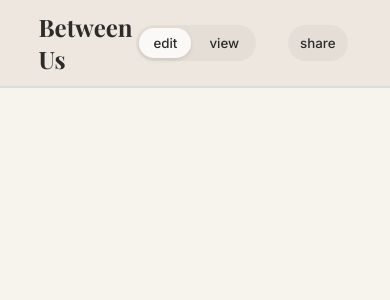
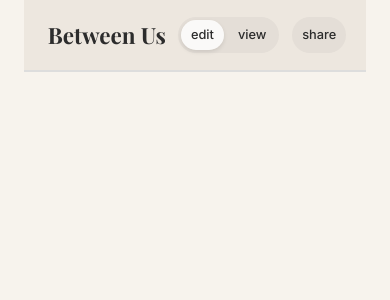
Before and after one commit to kabedont/BetweenUs, a React (Vite) app in the folder BetweenUs/: page /upload in a window 390 px wide. Shown: the top 300 px of the page. Built offline with nearby package versions, Linux system fonts and the light colour scheme.

Commit message:
Add mobile styles for header
Signed-off-by: kabedont <jjenniferjosephina@outlook.com>

```diff
--- a/BetweenUs/src/components/Header.css
+++ b/BetweenUs/src/components/Header.css
@@ -77,3 +77,28 @@
 .share-btn:hover{
     background-color: #d6cec4;
 }
+
+@media (max-width: 600px){
+    .navbar{
+        padding: 0.8rem 1rem;
+    }
+
+    .logo a{
+        font-size: 1.4rem;
+        padding: 0.5rem;
+    }
+
+    .options{
+        gap: 0.8rem;
+    }
+
+    .mode-btn{
+        padding: 4px 10px;
+        font-size: 0.8rem;
+    }
+
+    .share-btn{
+        padding: 4px 10px;
+        font-size: 0.8rem;
+    }
+}
```
